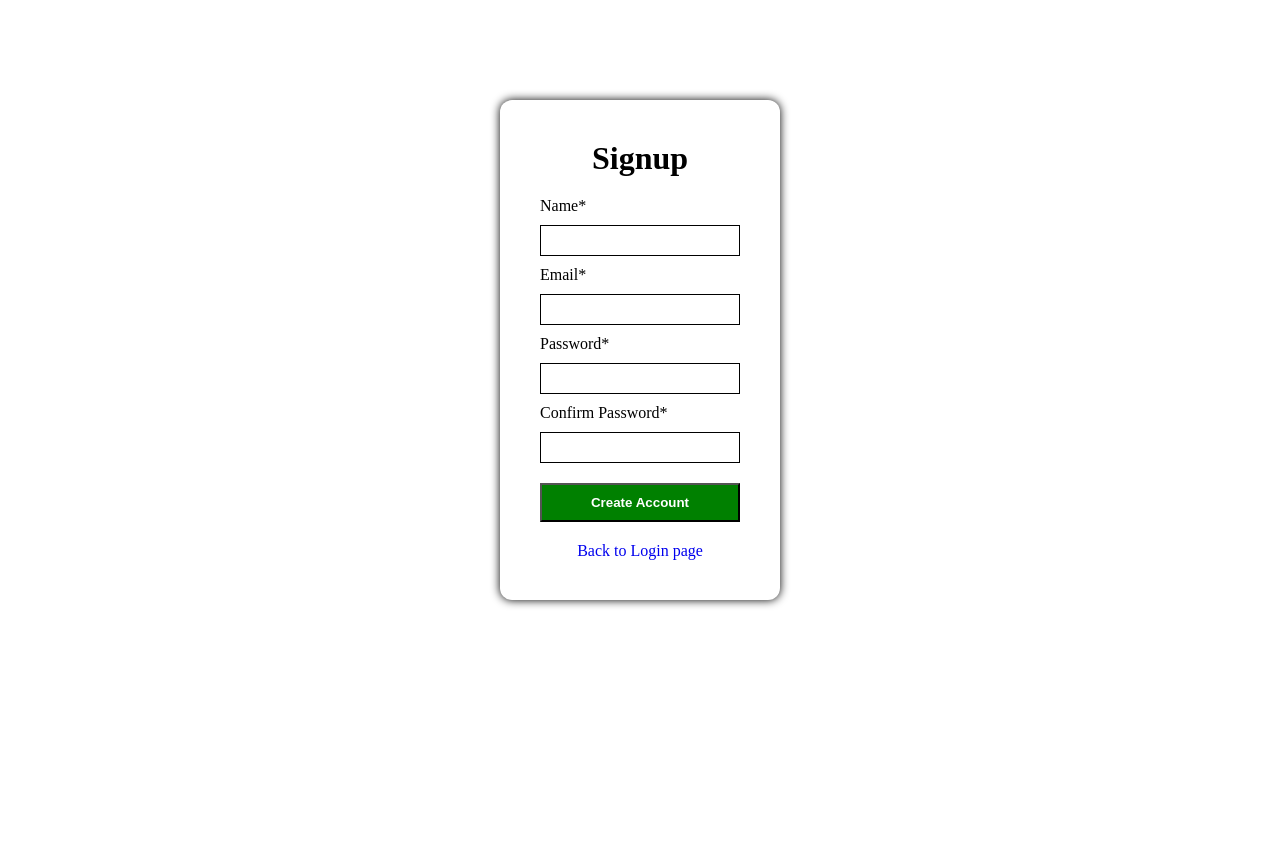
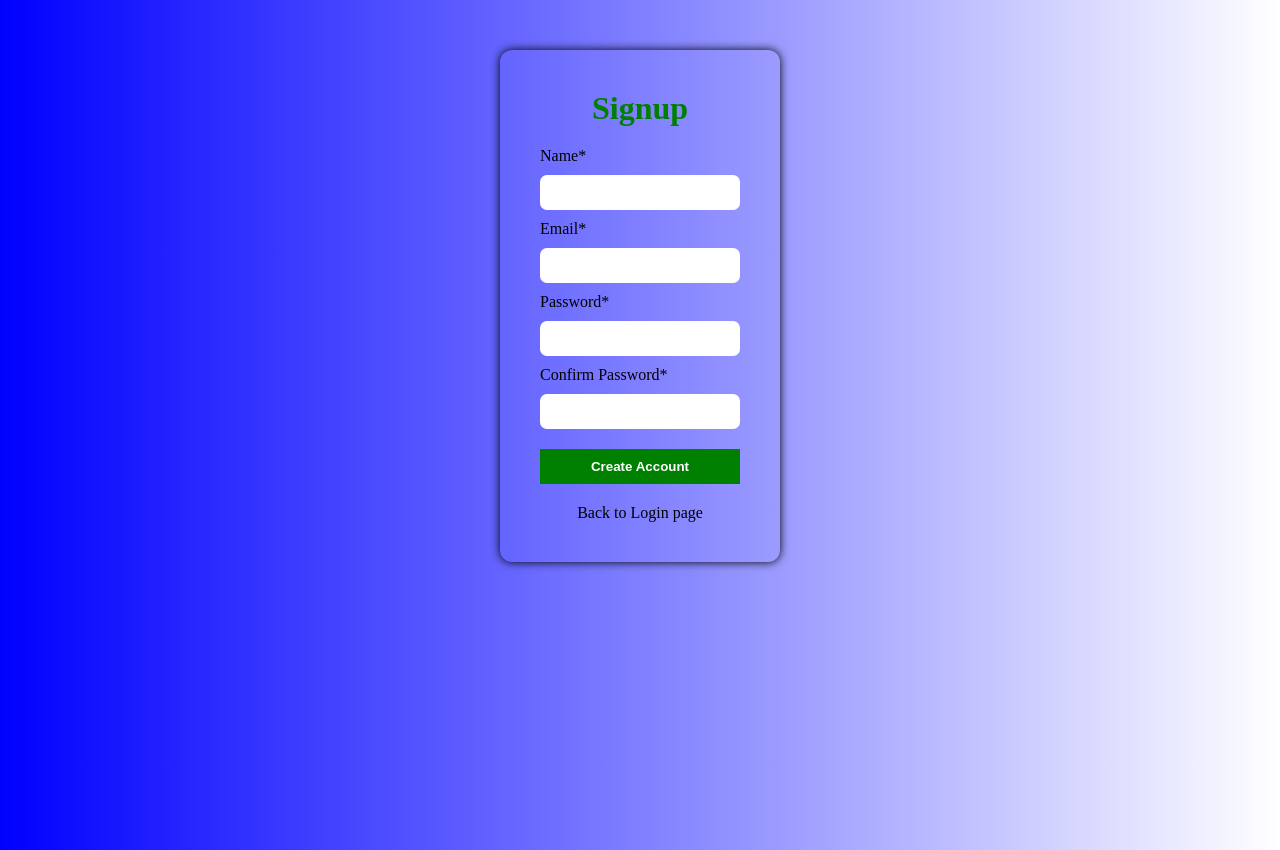
Before and after one commit to Murugesh45/E-commerce, a React (Vite) app in the folder e-commerce/: page /signup in a window 1280 px wide. Before the commit the page ends 800 px from the top, so only its background shows below. Built offline with nearby package versions, Linux system fonts and the light colour scheme.

Commit message:
change color

```diff
--- a/e-commerce/src/login/Login.css
+++ b/e-commerce/src/login/Login.css
@@ -17,12 +17,12 @@
     align-items: center;
     justify-content: center;
     margin:  10px auto;
-    box-shadow: 0 0 10px green;
-    border: 1px solid green;
+    box-shadow: 0 0 20px grey ;
+    border: 1px solid black ;
     width: 300px;
     padding: 30px 50px;
     border-radius: 12px;
-    backdrop-filter: blur(2px);
+    backdrop-filter: blur(10px);
 
 
 
@@ -45,8 +45,12 @@
     outline: none;
     border: 1px solid salmon;
 
+    transition: all .2s ease-in-out;
+    margin: 20px ;
+}
+.text:focus{
 
-    margin: 20px ;
+    box-shadow:  0 0 30px blue;
 }
 .pass{
     padding: 13px;
@@ -58,6 +62,9 @@
     outline: none;
     margin: 10px;
 
+}
+.pass:focus{
+   box-shadow: 0 0 30px blue;
 }
 .pass::placeholder{
     font-weight: bold;
--- a/e-commerce/src/login/Signup.css
+++ b/e-commerce/src/login/Signup.css
@@ -1,22 +1,30 @@
+
 .form{
     display: flex;
     flex-direction: column;
     width: 200px;
-    margin: 100px auto;
+    margin: 0px auto;
     box-shadow: 0 0 10px black;
     padding: 40px;
     border-radius: 12px;
 
 
 }
+.form1{
+    background: linear-gradient(to right,blue,white);
+    width: 100vw;
+    height: 100vh;
+    padding-top:50px;
+}
 .form label{
     margin: 10px 0;
 }
 .form input{
-    padding: 7px;
+    padding: 10px;
     text-decoration: none;
     outline: none;
-    border: 1px solid black;
+    border: none;
+    border-radius: 7px;
 }
 .form button{
     margin: 20px 0;
@@ -26,13 +34,16 @@
     font-weight: bold;
     width: 100%;
     cursor: pointer;
+    border: none;
 }
 .form a{
     text-decoration: none;
     text-align: center;
     cursor: pointer;
+    color: black;
 }
 .form h1{
     text-align: center;
     margin-bottom: 10px;
+    color: green;
 }
--- a/e-commerce/src/login/Signup.jsx
+++ b/e-commerce/src/login/Signup.jsx
@@ -67,7 +67,7 @@ function Signup() {
 
   }
   return (
-    <div>
+    <div className="form1">
         <form className='form'>
           <h1>Signup</h1>
             <label>Name*</label>
```
